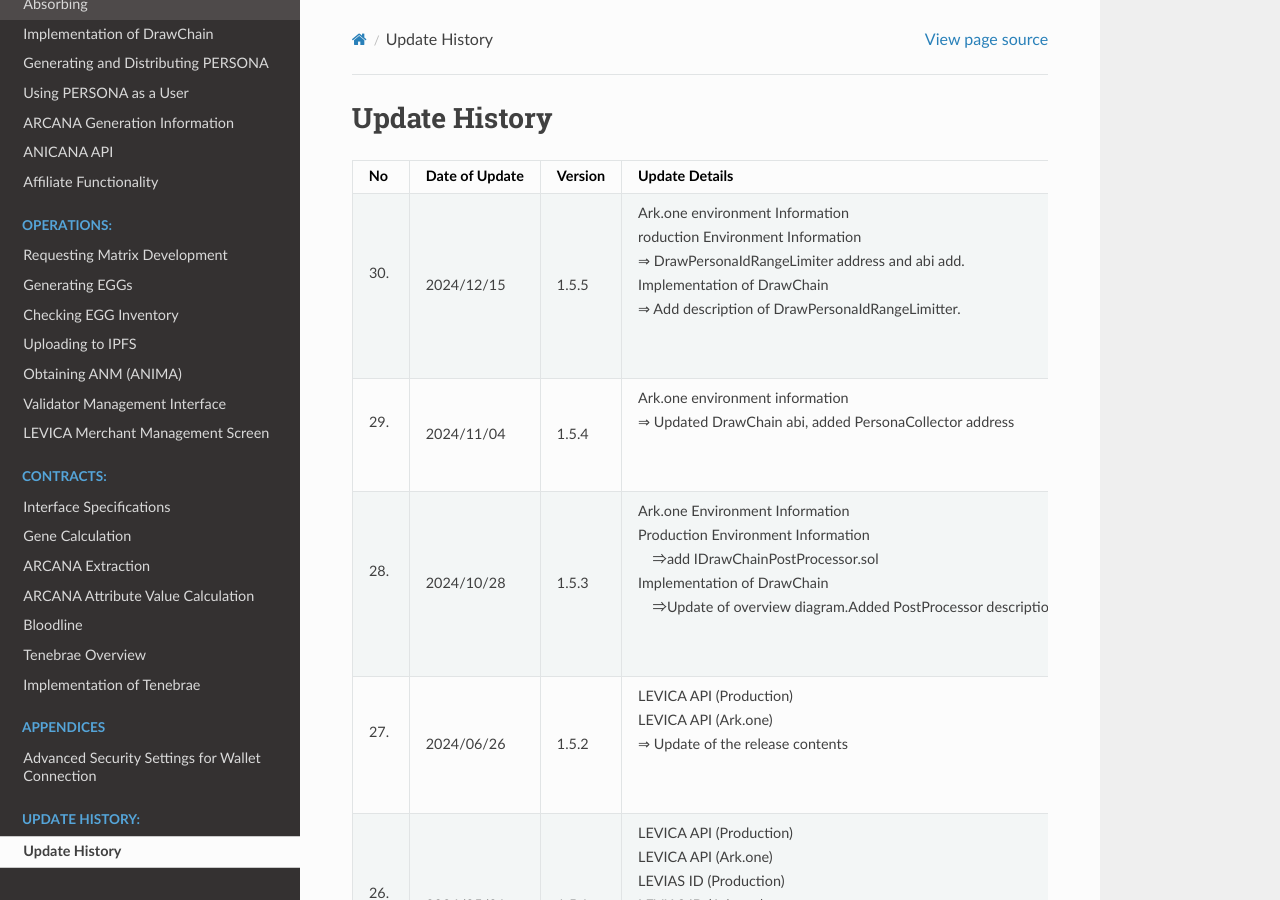
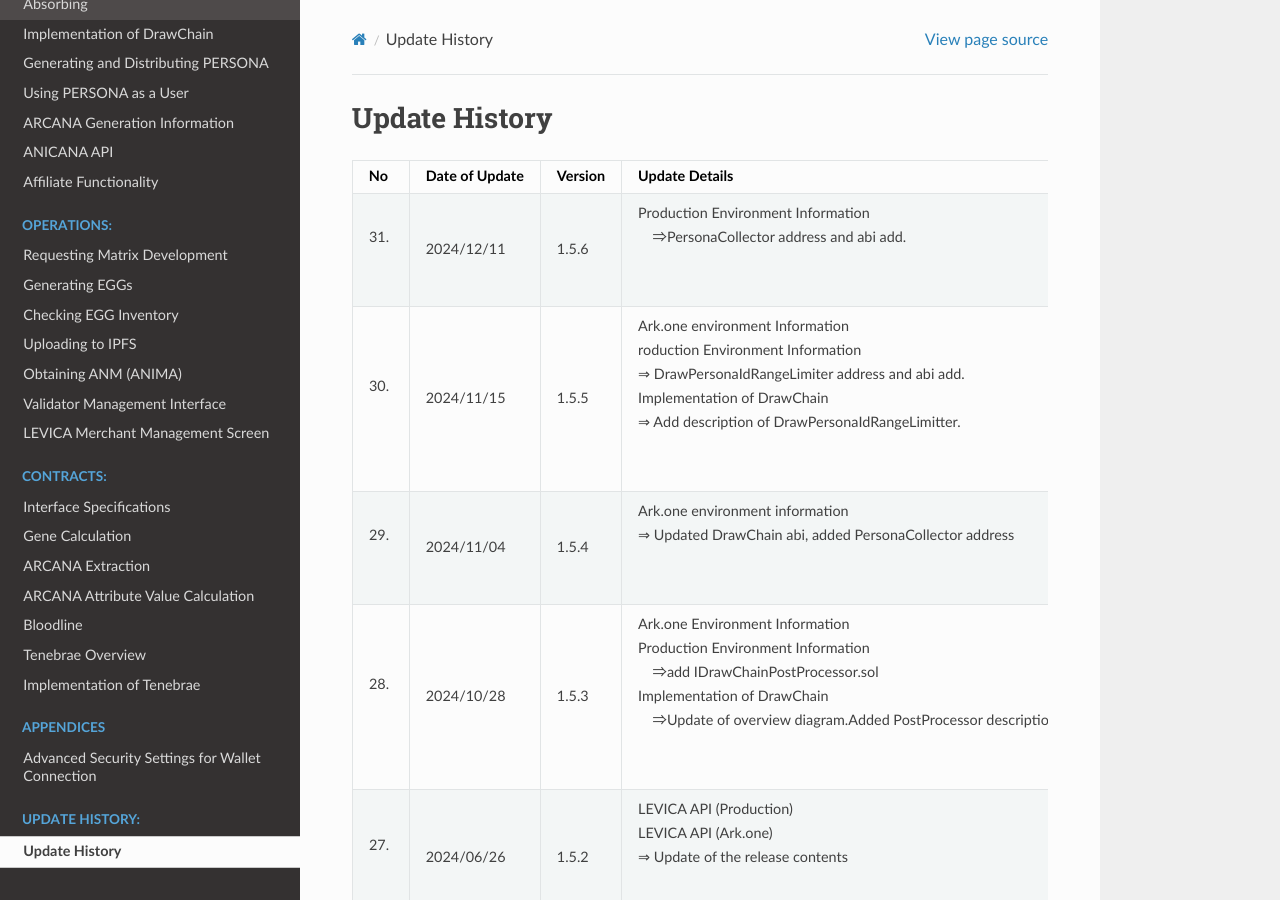
Before and after one commit to Orange-Code-Project/anicana-docs-en, a Sphinx documentation site: the page built from source/change-history/change-history.rst, in a window 1280 px wide and 900 px high. Built offline with Sphinx 7.4.7 and the Read the Docs theme 3.1.0, drawn with Linux system fonts in a browser that asks for light colours.

Commit message:
update
Production Environment Information
⇒PersonaCollector address and abi add.

```diff
--- a/source/change-history/change-history.rst
+++ b/source/change-history/change-history.rst
@@ -7,7 +7,10 @@
     :align: center
 
     "No", "Date of Update", "Version", "Update Details"
-    "30.", "2024/12/15", "1.5.5", "| Ark.one environment Information
+    "31.", "2024/12/11", "1.5.6", "| Production Environment Information
+    | 　⇒PersonaCollector address and abi add.
+    | 　"
+    "30.", "2024/11/15", "1.5.5", "| Ark.one environment Information
     | roduction Environment Information
     | ⇒ DrawPersonaIdRangeLimiter address and abi add.
     | Implementation of DrawChain
--- a/source/game-development/main-environment.rst
+++ b/source/game-development/main-environment.rst
@@ -53,6 +53,7 @@
     DrawCountLimitter,          0x6d8Eb682dF8AC49A418a92Cba35b053e24735237
     DrawPersonaLimitter,        0xd05634254e70b4290368901831D753D6fB4f3eca
     Boloodline,                 0x59436fc484aC84c9301e993F12B128df27B19276
+    PersonaCollector,           0xE7A2e690388F675BF078fb4C7c9C8ebfd61826aD
     DrawPersonaIdRangeLimitter, 0xC401aa19855CBd7280c3b6F3bf4c78A8b3e0f50E
 
 -------------------------------------------------------------------
@@ -82,6 +83,7 @@
     DrawPersonaLimitter,         :download:`DrawPersonaLimitter.json<../file_main/abi/DrawPersonaLimitter.json>`
     Square,                      :download:`Square.json<../file_main/abi/Square.json>`
     Boloodline,                  :download:`Bloodline.json<../file_main/abi/Bloodline.json>`
+    PersonaCollector,            :download:`PersonaCollector.json<../file_main/abi/PersonaCollector.json>`
     DrawPersonaIdRangeLimitter,  :download:`DrawPersonaIdRangeLimitter.json<../file_main/abi/DrawPersonaIdRangeLimitter.json>`
 
 -------------------------------------------------------------------
--- a/source/game-development/test-environment.rst
+++ b/source/game-development/test-environment.rst
@@ -88,6 +88,7 @@
     DrawPersonaLimitter,         :download:`DrawPersonaLimitter.json<../file_ark1/abi/DrawPersonaLimitter.json>`
     Square,                      :download:`Square.json<../file_ark1/abi/Square.json>`
     Boloodline,                  :download:`Bloodline.json<../file_ark1/abi/Bloodline.json>`
+    PersonaCollector,            :download:`PersonaCollector.json<../file_ark1/abi/PersonaCollector.json>`
     DrawPersonaIdRangeLimitter,  :download:`DrawPersonaIdRangeLimitter.json<../file_ark1/abi/DrawPersonaIdRangeLimitter.json>`
 
 
```
Also changed, not shown: source/file_ark1/abi/PersonaCollector.json (added, +1 -0 lines), source/file_main/abi/PersonaCollector.json (added, +1 -0 lines).
